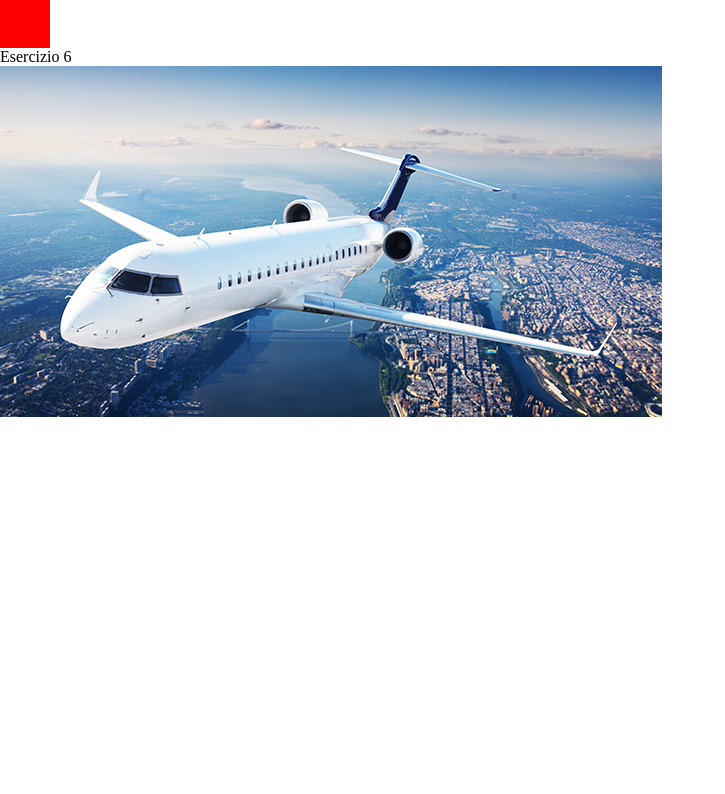
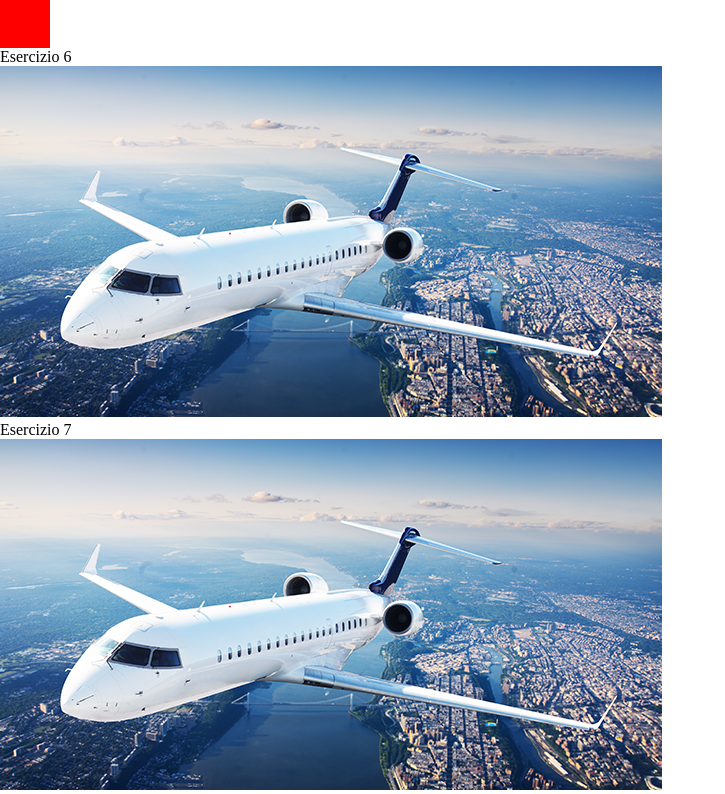
Before and after one commit to Sergjio97/html-css-animation-filter, a plain HTML site: page index.html in a window 1280 px wide. Shown: the part 492-1286 px from the top of the page, without its empty margins (0-725 px from the left). Before the commit the page ends 913 px from the top, so only its background shows below. Drawn offline with Linux system fonts and the light colour scheme.

Commit message:
esercizio 7

```diff
--- a/css/style.css
+++ b/css/style.css
@@ -71,3 +71,8 @@
     filter: grayscale(100%);
 
 }
+
+.es-7:hover {
+    filter: sepia(75%);
+    transition: 2s;
+}
--- a/index.html
+++ b/index.html
@@ -10,30 +10,31 @@
 <body>
 
     <span>Esercizio 1</span>
-
     <div class="es-1"></div>
 
     <span>Esercizio 2</span>
-
     <div class="es-2"></div>
 
     <span>Esercizio 3</span>
-
     <div class="es-3"></div>
 
     <span>Esercizio 4</span>
-
     <div class="es-4"></div>
 
     <span>Esercizio 5</span>
-
     <div class="es-5"></div>
 
     <span>Esercizio 6</span>
-
     <div class="es-6">
         <img src="img/Boeings-New-Planes-are-Fuel-Savers.png" alt="">
     </div>
 
+    <span>Esercizio 7</span>
+    <div class="es-7">
+        <img src="img/Boeings-New-Planes-are-Fuel-Savers.png" alt="">
+    </div>
+
+
+
 </body>
 </html>
```
